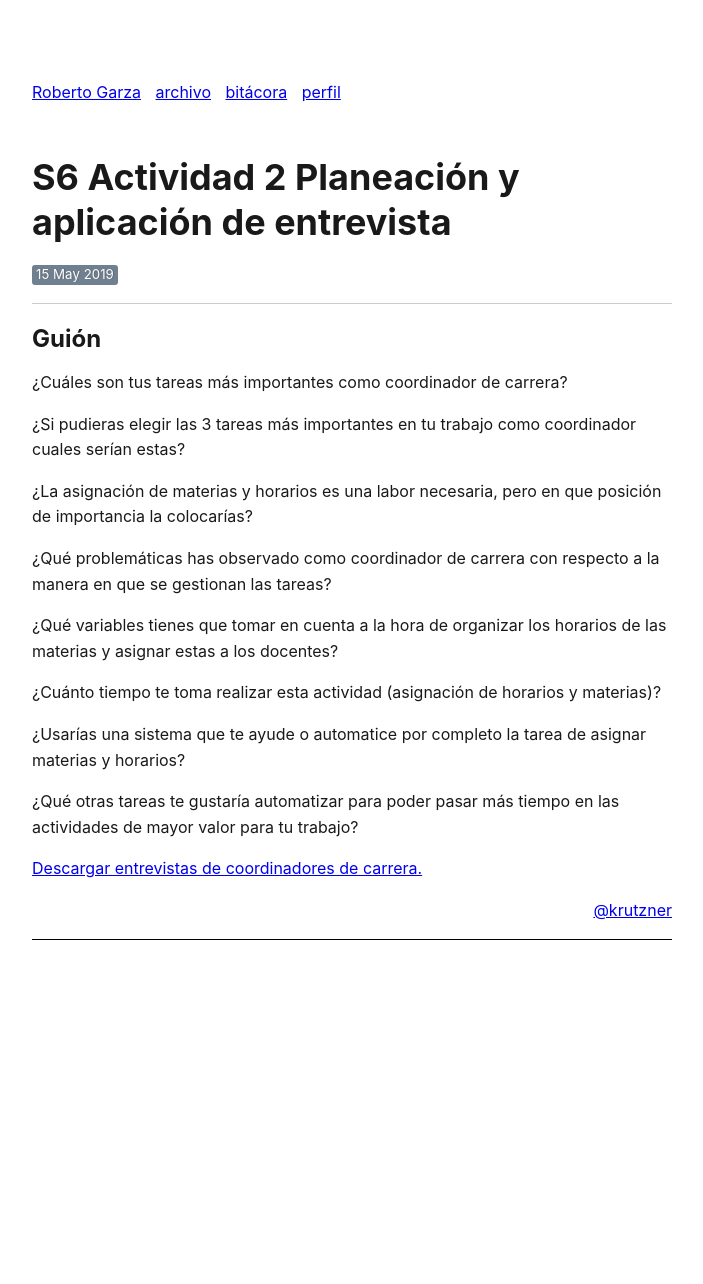
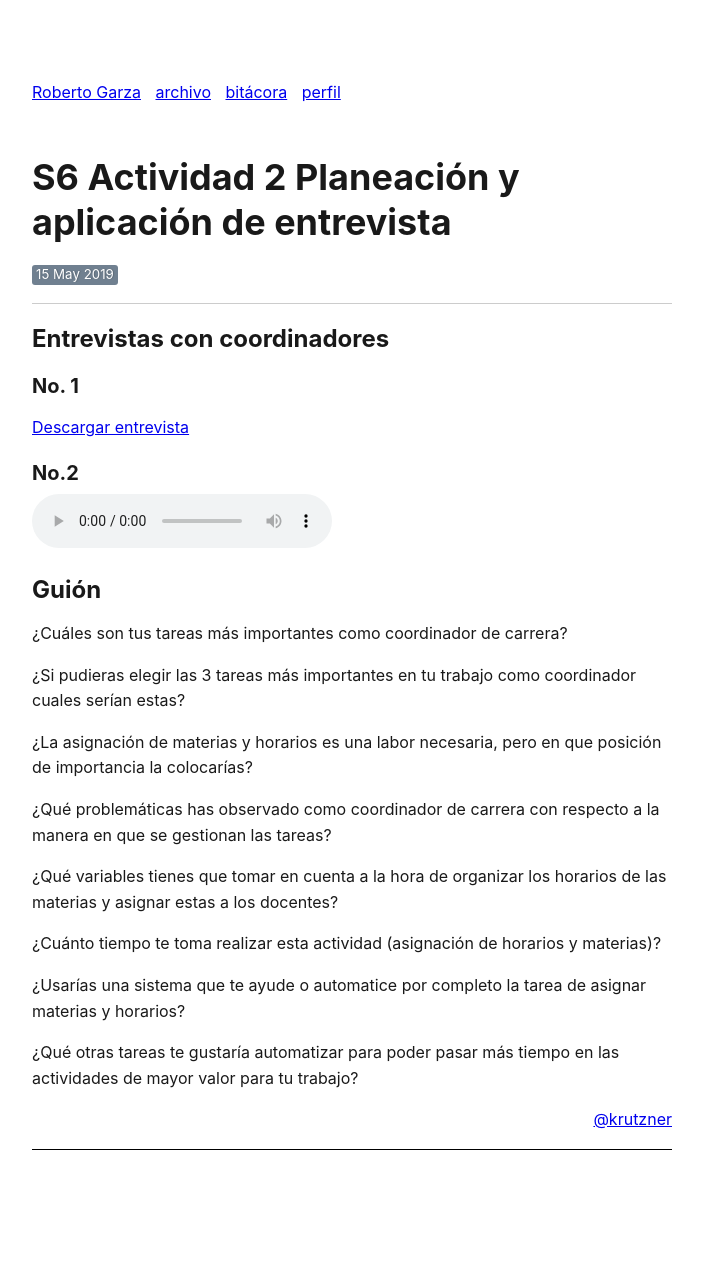
Before and after one commit to totogarza/paxos, a Jekyll site: the page built from _posts/2019-05-15-s6-actividad-2-planeacion-y-aplicacion-de-entrevista.md, in a window 1280 px wide. Shown: the whole page, without its empty margins (288-991 px from the left). Built offline with Jekyll 4.4.1, drawn with Linux system fonts in a browser that asks for light colours; comment, search, counter and statistics services are not loaded; before the commit the page ends 1074 px from its top, so only the background shows below that.

Commit message:
entevista de audio agregada

```diff
--- a/_posts/2019-05-15-s6-actividad-2-planeacion-y-aplicacion-de-entrevista.md
+++ b/_posts/2019-05-15-s6-actividad-2-planeacion-y-aplicacion-de-entrevista.md
@@ -5,6 +5,20 @@ date: 2019-05-15 19:27 +0000
 categories: basic
 comments: true
 ---
+
+## Entrevistas con coordinadores
+
+### No. 1
+
+[Descargar entrevista](https://res.cloudinary.com/dfhxsuwjv/image/upload/v1558157215/entrevistas-v1.0_bjhvtc.pdf)
+
+### No.2
+
+<audio controls>
+  <source src="https://res.cloudinary.com/dfhxsuwjv/video/upload/v1558810050/tanoshii/entrevista_compilada.mp3
+" type="audio/mpeg">
+Tu navegador no es compatible con elementos de audio.
+</audio>
 
 ## Guión
 
@@ -23,5 +37,3 @@ comments: true
 ¿Usarías una sistema que te ayude o  automatice por completo la tarea de asignar materias y horarios?
 
 ¿Qué otras tareas te gustaría automatizar para poder pasar más tiempo en las actividades de mayor valor para tu trabajo?
-
-[Descargar entrevistas de coordinadores de carrera.](https://res.cloudinary.com/dfhxsuwjv/image/upload/v1558157215/entrevistas-v1.0_bjhvtc.pdf)
```
